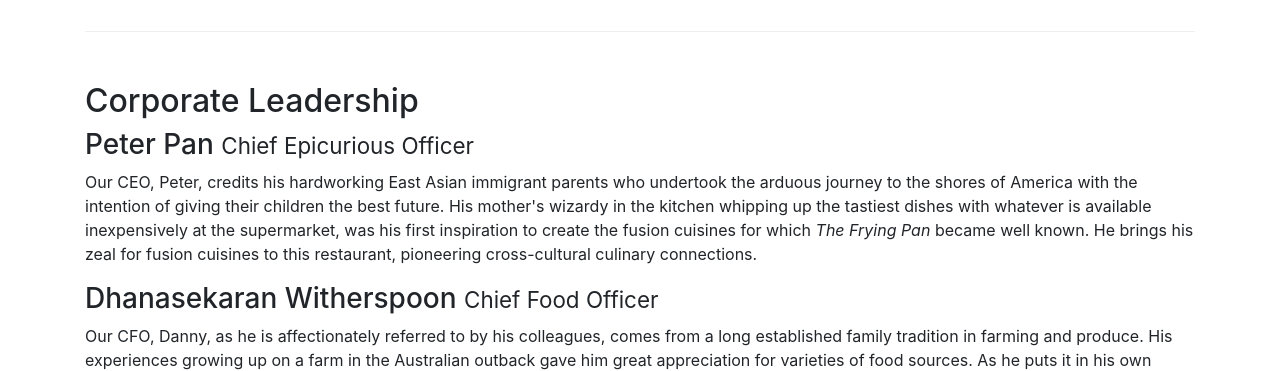
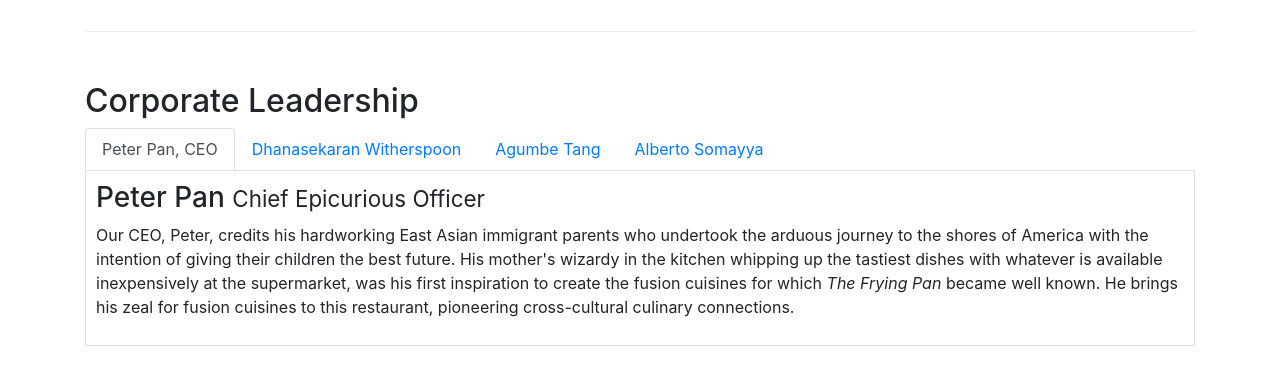
Before and after one commit to dineshcd311/Bootstrap, a website: page aboutus.html in a window 1280 px wide. Shown: the part 940-1311 px from the top of the page. Drawn offline with nearby package versions, Linux system fonts and the light colour scheme.

Commit message:
nav tabs

```diff
--- a/aboutus.html
+++ b/aboutus.html
@@ -100,14 +100,43 @@
         <div class="row row-content">
             <div>
                 <h2>Corporate Leadership</h2>
+                <ul class="nav nav-tabs">
+                    <li class="nav item">
+                        <a class="nav-link active" href="#peter" role="tab" data-toggle="tab">Peter Pan, CEO</a>
+                    </li>
+                    <li class="nav item">
+                        <a class="nav-link" href="#danny" role="tab" data-toggle="tab">Dhanasekaran Witherspoon</a>
+                    </li>
+                    <li class="nav item">
+                        <a class="nav-link" href="#agumbe" role="tab" data-toggle="tab">Agumbe Tang</a>
+                    </li>
+                    <li class="nav item">
+                        <a class="nav-link" href="#alberto" role="tab" data-toggle="tab">Alberto Somayya</a>
+                    </li>
+                </ul>
+
+                <div class="tab-content">
+                    <!-- show only for the first page-->
+                    <div class="tab-pane fade show active" role="tab-panel" id="peter">
                         <h3>Peter Pan <small>Chief Epicurious Officer</small></h3>
                         <p class="d-none d-sm-block">Our CEO, Peter, credits his hardworking East Asian immigrant parents who undertook the arduous journey to the shores of America with the intention of giving their children the best future. His mother's wizardy in the kitchen whipping up the tastiest dishes with whatever is available inexpensively at the supermarket, was his first inspiration to create the fusion cuisines for which <em>The Frying Pan</em> became well known. He brings his zeal for fusion cuisines to this restaurant, pioneering cross-cultural culinary connections.</p>
+                    </div>
+
+                    <div class="tab-pane fade" role="tab-panel" id="danny">
                         <h3>Dhanasekaran Witherspoon <small>Chief Food Officer</small></h3>
                         <p class="d-none d-sm-block">Our CFO, Danny, as he is affectionately referred to by his colleagues, comes from a long established family tradition in farming and produce. His experiences growing up on a farm in the Australian outback gave him great appreciation for varieties of food sources. As he puts it in his own words, <em>Everything that runs, wins, and everything that stays, pays!</em></p>
+                    </div>
+
+                    <div class="tab-pane fade" role="tab-panel" id="agumbe">
                         <h3>Agumbe Tang <small>Chief Taste Officer</small></h3>
                         <p class="d-none d-sm-block">Blessed with the most discerning gustatory sense, Agumbe, our CTO, personally ensures that every dish that we serve meets his exacting tastes. Our chefs dread the tongue lashing that ensues if their dish does not meet his exacting standards. He lives by his motto, <em>You click only if you survive my lick.</em></p>
+                    </div>
+
+                    <div class="tab-pane fade" role="tab-panel" id="alberto">
                         <h3>Alberto Somayya <small>Executive Chef</small></h3>
                         <p class="d-none d-sm-block">Award winning three-star Michelin chef with wide International experience having worked closely with whos-who in the culinary world, he specializes in creating mouthwatering Indo-Italian fusion experiences. He says, <em>Put together the cuisines from the two craziest cultures, and you get a winning hit! Amma Mia!</em></p>
+                    </div>
+                </div>
             </div>
        </div>
        <div class="row row-content">
--- a/style.css
+++ b/style.css
@@ -31,3 +31,10 @@ body{
 .navbar-dark{
     background-color: #512DAB;
 }
+
+.tab-content{
+    border-left : 1px solid #ddd;
+    border-right : 1px solid #ddd;
+    border-bottom: 1px solid #ddd;
+    padding: 10px;
+}
```
Lines whose indentation alone changed are shown as unchanged.
